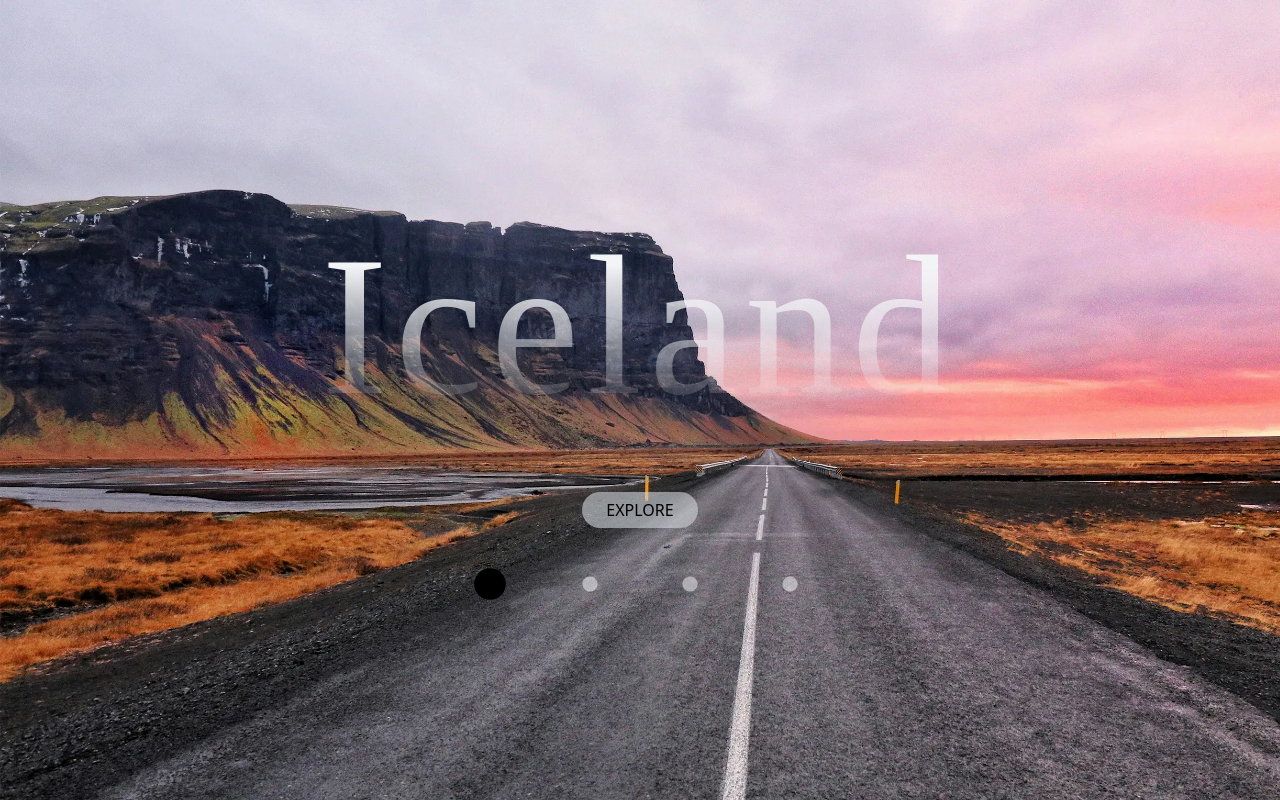
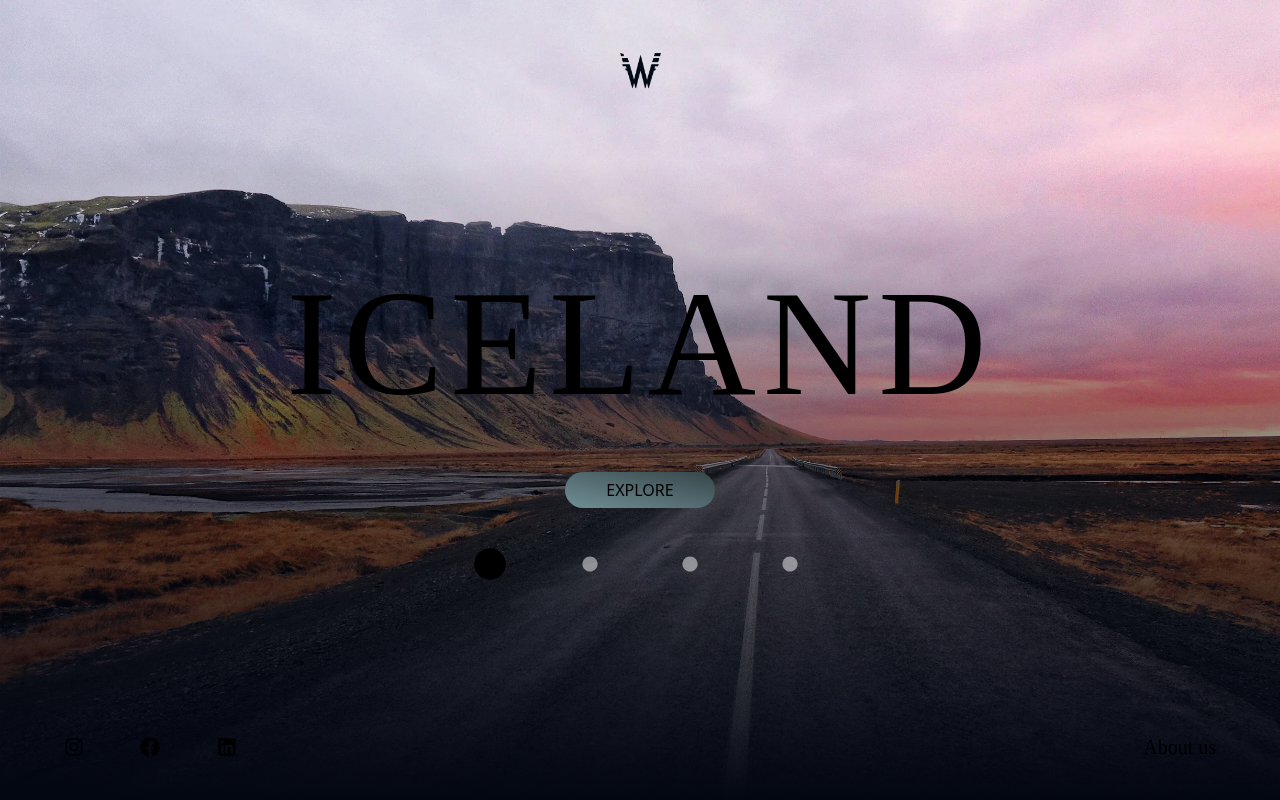
Before and after one commit to joelwaiman/Slider, a Next.js app: page / in a window 1280 px wide. Built offline with nearby package versions, Linux system fonts and the light colour scheme; what tailwindcss-animated would draw is missing.

Commit message:
new styles, change font, add footer

```diff
--- /dev/null
+++ b/src/app/components/Footer.jsx
@@ -0,0 +1,24 @@
+import { FaInstagram, FaFacebook, FaLinkedin } from "react-icons/fa";
+
+const socialIcons = [
+    <FaInstagram />,
+    <FaFacebook />,
+    <FaLinkedin />
+]
+
+export function Footer() {
+    return (
+        <footer className="flex justify-between items-center w-[90vw] h-[5vh]">
+            <div className="flex justify-between w-[15%] text-xl">
+                {socialIcons.map((icon) => {
+                    return <a className="hover:scale-[1.175] hover:text-[#AA895f] duration-300"
+                    key={icon}
+                        href="/">{icon}</a>
+                })}
+            </div>
+
+            <a className="text-xl font-display hover:scale-[1.175] hover:text-[#AA895f] duration-300"
+            href="/">About us</a>
+        </footer>
+    )
+}
--- a/src/app/layout.js
+++ b/src/app/layout.js
@@ -1,7 +1,7 @@
 import './globals.css'
 
 export const metadata = {
-  title: 'Weather by me',
+  title: 'Zzzlider',
   description: 'Idk men',
 }
 
--- a/src/app/page.js
+++ b/src/app/page.js
@@ -4,6 +4,7 @@ import { useState } from "react";
 
 import { IoIosArrowBack, IoIosArrowForward } from "react-icons/io";
 import { RxDotFilled } from "react-icons/rx";
+import { Footer } from "./components/Footer";
 
 
 export default function Home() {
@@ -11,10 +12,10 @@ export default function Home() {
   const [currentSlider, setCurrentSlider] = useState(0);
 
   const slider = [
-    { title: 'Iceland', url: '/iceland-bg.webp' },
-    { title: 'Maldives', url: '/maldives-bg.webp' },
-    { title: 'Thailand', url: '/thailand-bg.webp' },
-    { title: 'Costa Rica', url: '/costa-rica-bg.webp' },
+    { title: 'ICELAND', url: '/iceland-bg.webp' },
+    { title: 'MALDIVES', url: '/maldives-bg.webp' },
+    { title: 'THAILAND', url: '/thailand-bg.webp' },
+    { title: 'COSTA RICA', url: '/costa-rica-bg.webp' },
   ]
 
   const nextSlide = () => {
@@ -36,13 +37,21 @@ export default function Home() {
   return (
     <main className="min-h-screen bg-cover bg-no-repeat duration-500"
       style={{ backgroundImage: `url(${slider[currentSlider].url}` }}>
-      <section className="flex flex-col items-center justify-center min-h-screen">
-        <div className="flex items-center min-h-[30vh] group">
+
+      <section className="grid grid-rows-3-[60px, 1fr, 60px] place-items-center gap-10 min-h-screen bg-gradient-to-t from-gray-950 from-1% to-transparent to-80%">
+
+        <img className="w-[75px]"
+          src="/logo.webp" alt="logo" />
+
+        <div className="flex flex-col items-center">
+
+          <div className="flex items-center group">
             <IoIosArrowBack
               className="hidden group-hover:block hover:text-gray-50 cursor-pointer w-[20vh] text-gray-50/60 min-h-[25vh] animate-fade"
               onClick={prevSlide} />
 
-          <p className="font-title text-transparent w-[761px] text-center bg-clip-text bg-gradient-to-t from-transparent from-20% to-gray-100 to-70% text-[200px] tracking-[7px] m-4">
+            <p className="font-title w-[761px] text-center text-[150px] tracking-[7px] m-4 animate-fade-down"
+              key={currentSlider}>
               {slider[currentSlider].title}
             </p>
 
@@ -51,7 +60,7 @@ export default function Home() {
               onClick={nextSlide} />
           </div>
 
-        <button className="bg-gray-300/60 py-1.5 px-6 rounded-3xl">
+          <button className="bg-gradient-to-tr hover:bg-gradient-to-tl from-[#708f96] to-[#364649] py-1.5 px-6 rounded-3xl w-[150px]">
             EXPLORE
           </button>
 
@@ -65,6 +74,9 @@ export default function Home() {
               </div>
             })}
           </div>
+        </div>
+
+        <Footer />
       </section>
 
     </main>
--- a/tailwind.config.js
+++ b/tailwind.config.js
@@ -14,7 +14,7 @@ module.exports = {
       },
       fontFamily: {
         'display': ['Caviar Dreams'],
-        'title' : ['American Captain']
+        'title' : ['Anton']
       },
     },
   },
```
Also changed, not shown: public/logo.webp (added). Lines whose indentation alone changed are shown as unchanged.
